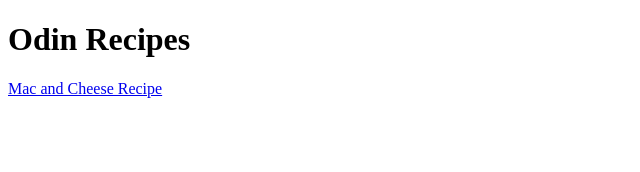
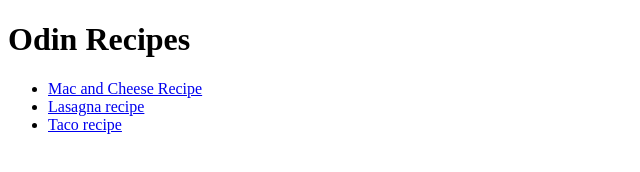
Before and after one commit to kevinckorir/odin-recipes, a plain HTML site: page index.html in a window 1280 px wide. Shown: the whole page, without its empty margins (0-640 px from the left). Drawn offline with Linux system fonts and the light colour scheme.

Commit message:
Added more recipes

```diff
--- a/index.html
+++ b/index.html
@@ -8,6 +8,12 @@
 </head>
 <body>
     <h1>Odin Recipes</h1>
-    <a href="recipes/mac.html">Mac and Cheese Recipe</a>
+
+    <ul>
+        <li> <a href="mac.html">Mac and Cheese Recipe</a></li>
+        <li> <a href="lasagna.html">Lasagna recipe</a></li>
+        <li> <a href="Taco.html">Taco recipe</a></li>
+
+    </ul>
 </body>
 </html>
```
